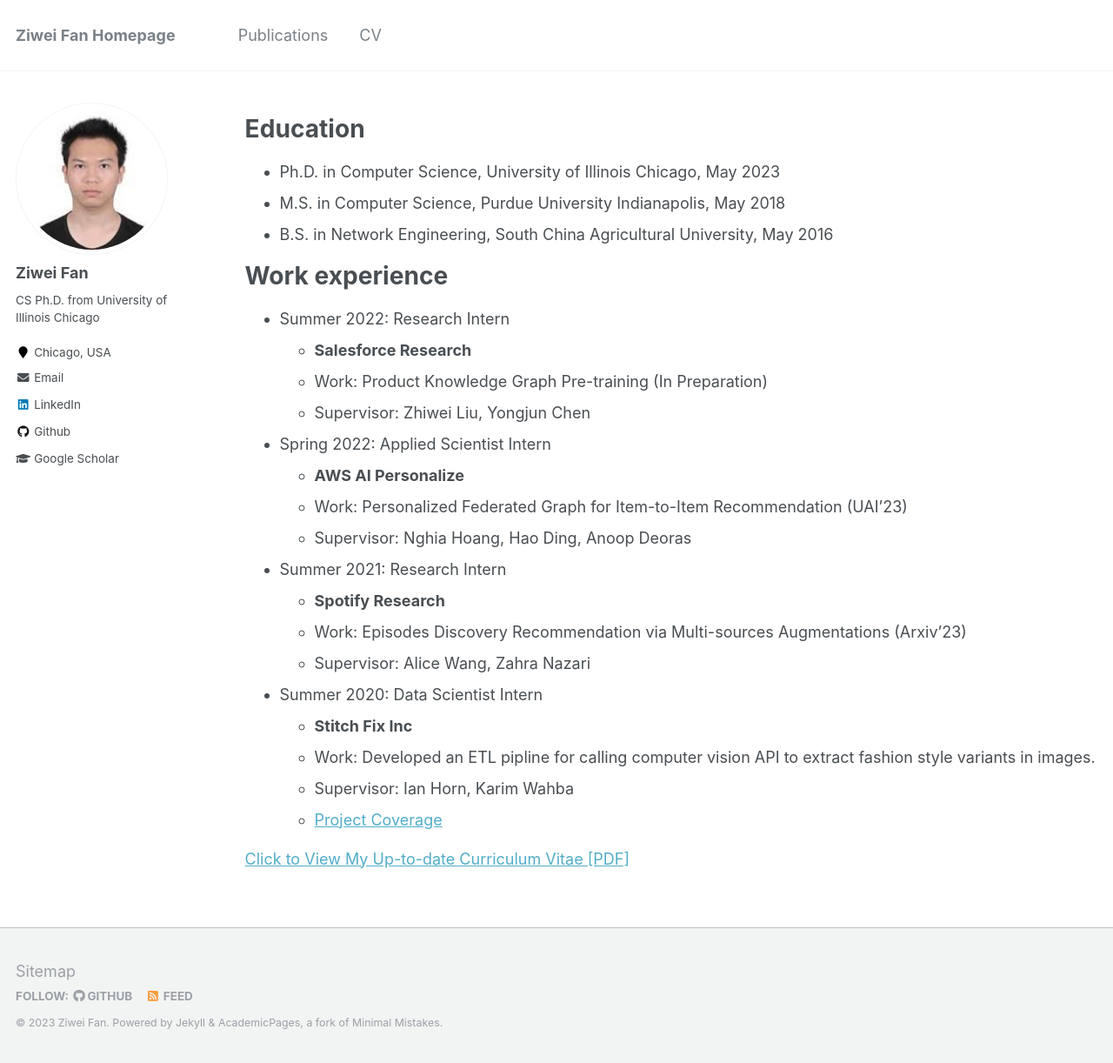
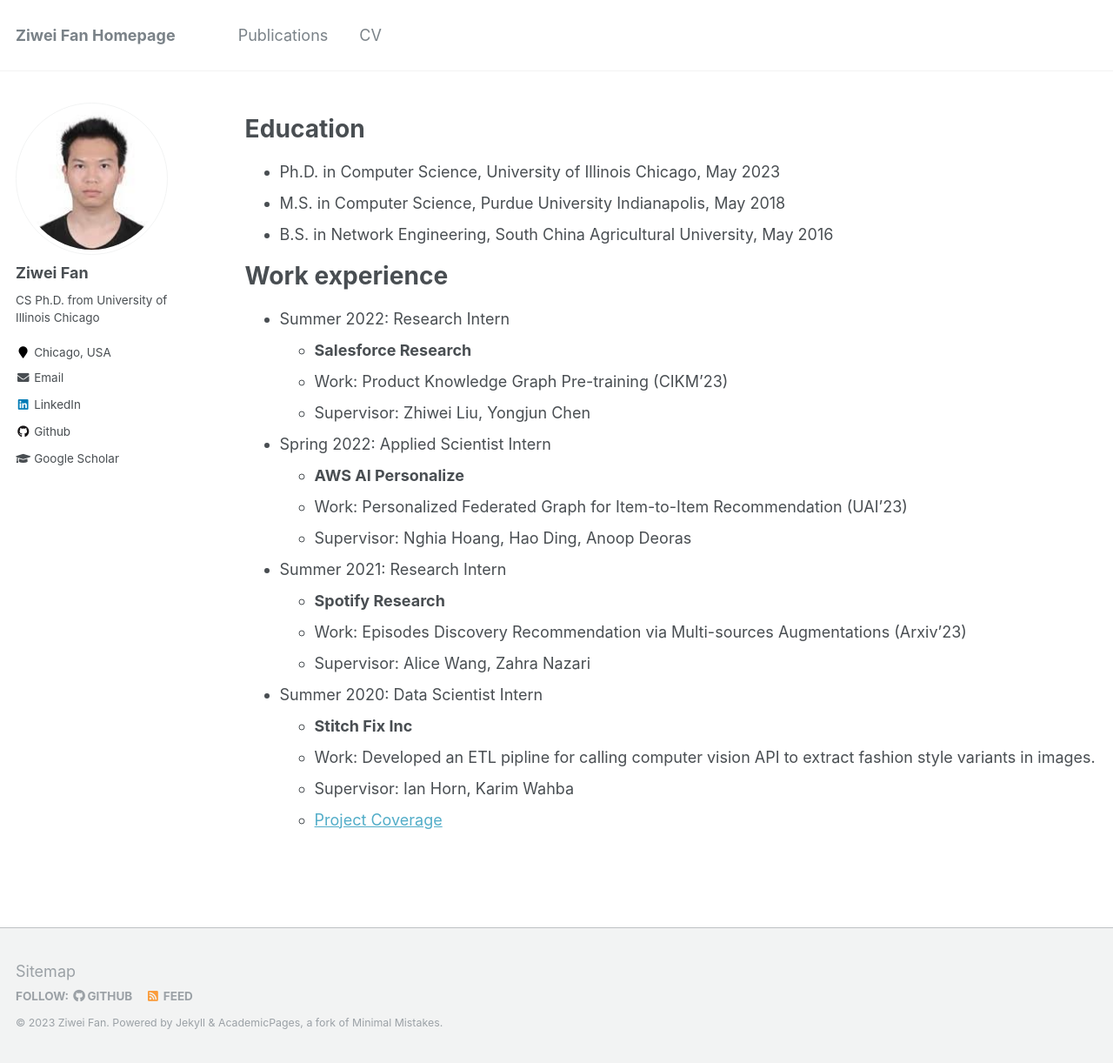
Before and after one commit to ziwei-fan/ziwei-fan.github.io, a Jekyll site: the page built from _pages/cv.md, in a window 1280 px wide and 1222 px high. Shown: the whole window at 87% size. Built offline with Jekyll 4.4.1, drawn with Linux system fonts in a browser that asks for light colours.

Commit message:
Update cv.md

```diff
--- a/_pages/cv.md
+++ b/_pages/cv.md
@@ -19,7 +19,7 @@ Work experience
 ======
 * Summer 2022: Research Intern
   * <b>Salesforce Research</b>
-  * Work: Product Knowledge Graph Pre-training (In Preparation)
+  * Work: Product Knowledge Graph Pre-training (CIKM'23)
   * Supervisor: Zhiwei Liu, Yongjun Chen
 
 * Spring 2022: Applied Scientist Intern
@@ -39,6 +39,6 @@ Work experience
   * [Project Coverage](https://multithreaded.stitchfix.com/blog/2020/10/20/intern-post/)
 
 
-[Click to View My Up-to-date Curriculum Vitae [PDF]](http://ziwei-fan.github.io/files/resume.pdf)
+<!-- [Click to View My Up-to-date Curriculum Vitae [PDF]](http://ziwei-fan.github.io/files/resume.pdf) -->
 
 <!-- <embed src="http://ziwei-fan.github.io/files/resume.pdf" width="650" height="1800" type='application/pdf'> -->
```
